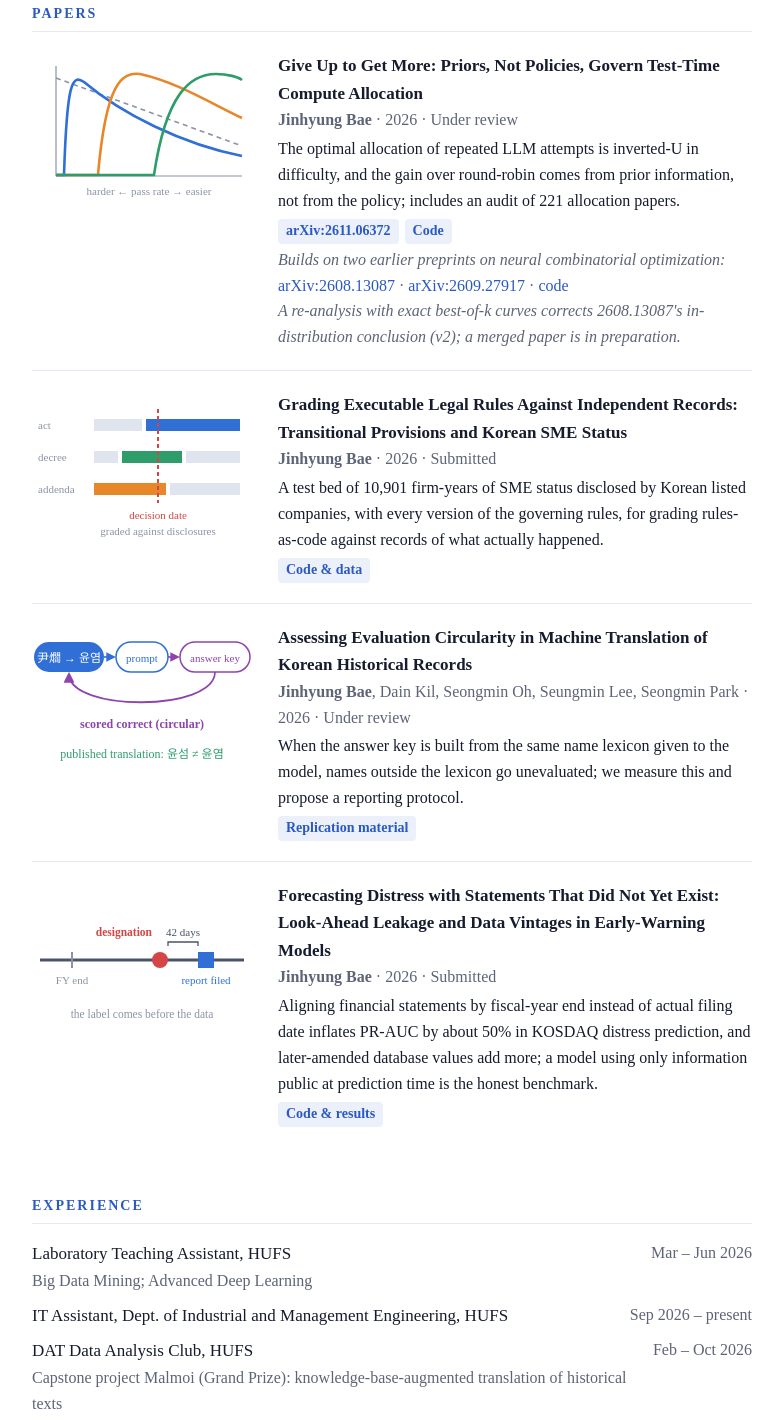
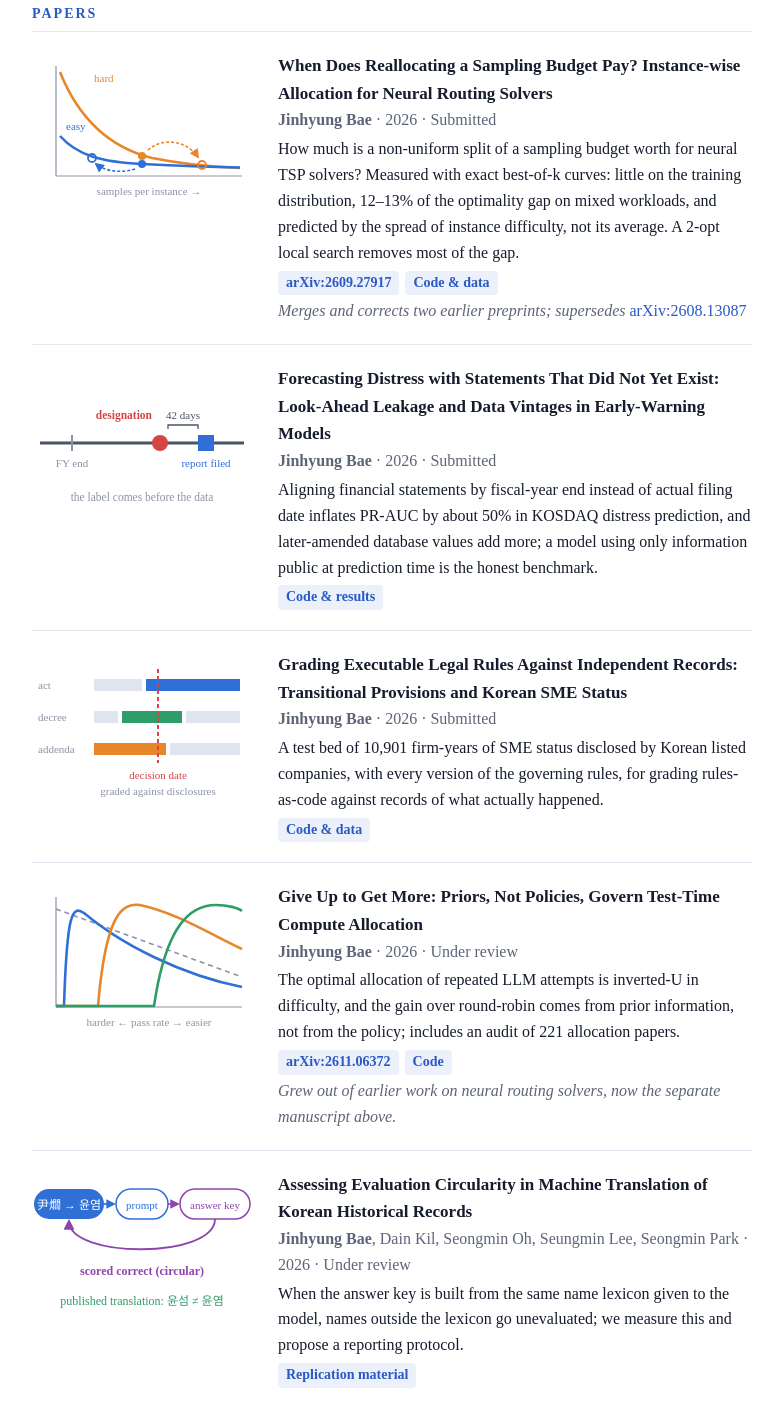
Before and after one commit to nepersoned/nepersoned.github.io, a plain HTML site: page index.html in a window 1280 px wide. Shown: the part 590-2010 px from the top of the page, without its empty margins (248-1031 px from the left). Drawn offline with Linux system fonts and the light colour scheme.

Commit message:
Add the merged NCO paper and list papers newest first
Co-Authored-By: Claude Opus 5.5 <noreply@anthropic.com>

```diff
--- a/index.html
+++ b/index.html
@@ -109,21 +109,43 @@ html[lang="en"] [lang="ko"], html[lang="ko"] [lang="en"] { display: none !import
 <h2><span lang="en">Papers</span><span lang="ko">논문</span></h2>
 
 <div class="pub">
-<svg class="thumb" viewBox="0 0 220 150" role="img" aria-label="Inverted-U optimal allocation" font-family="Times New Roman, Times, Noto Serif KR, serif">
+<svg class="thumb" viewBox="0 0 220 150" role="img" aria-label="Moving samples from an easy instance to a hard one" font-family="Times New Roman, Times, Noto Serif KR, serif">
+<defs><marker id="m3" viewBox="0 0 10 10" refX="8" refY="5" markerWidth="6" markerHeight="6" orient="auto"><path d="M0 0L10 5L0 10z" fill="#2f6fd6"/></marker><marker id="m4" viewBox="0 0 10 10" refX="8" refY="5" markerWidth="6" markerHeight="6" orient="auto"><path d="M0 0L10 5L0 10z" fill="#e8862a"/></marker></defs>
 <line x1="24" y1="124" x2="210" y2="124" stroke="#8a93a6" stroke-width="1.2"/><line x1="24" y1="14" x2="24" y2="124" stroke="#8a93a6" stroke-width="1.2"/>
-<path d="M24 26 L210 94" stroke="#8a93a6" stroke-width="1.6" stroke-dasharray="5 4" fill="none"/>
-<path d="M24 123 L32 123 C35 30 40 22 52 30 C90 62 150 92 210 104" stroke="#2f6fd6" stroke-width="2.6" fill="none"/>
-<path d="M24 123 L66 123 C74 30 90 20 108 22 C145 30 180 52 210 66" stroke="#e8862a" stroke-width="2.6" fill="none"/>
-<path d="M24 123 L122 123 C134 42 158 22 184 22 C196 22 206 25 210 28" stroke="#2e9d6a" stroke-width="2.6" fill="none"/>
-<text x="117" y="143" font-size="11" fill="#8a93a6" text-anchor="middle">harder &#8592; pass rate &#8594; easier</text>
+<path d="M28 20 C48 70 80 96 120 106 C150 112 180 115 208 116" stroke="#e8862a" stroke-width="2.6" fill="none"/>
+<path d="M28 84 C46 104 70 110 110 112 C150 114 180 115 208 115.5" stroke="#2f6fd6" stroke-width="2.6" fill="none"/>
+<circle cx="110" cy="104" r="4" fill="#e8862a"/><circle cx="110" cy="112" r="4" fill="#2f6fd6"/>
+<circle cx="170" cy="113" r="4" fill="none" stroke="#e8862a" stroke-width="1.8"/><circle cx="60" cy="106" r="4" fill="none" stroke="#2f6fd6" stroke-width="1.8"/>
+<path d="M103 117 C90 121 74 120 64 112" stroke="#2f6fd6" stroke-width="1.6" fill="none" stroke-dasharray="3 2" marker-end="url(#m3)"/>
+<path d="M116 98 C132 84 156 90 166 105" stroke="#e8862a" stroke-width="1.6" fill="none" stroke-dasharray="3 2" marker-end="url(#m4)"/>
+<text x="62" y="30" font-size="11" fill="#e8862a">hard</text><text x="34" y="78" font-size="11" fill="#2f6fd6">easy</text>
+<text x="117" y="143" font-size="11" fill="#8a93a6" text-anchor="middle">samples per instance &#8594;</text>
 </svg>
 <div>
-  <div class="title">Give Up to Get More: Priors, Not Policies, Govern Test-Time Compute Allocation</div>
-  <div class="meta"><span class="me">Jinhyung Bae</span> · 2026 · <span lang="en">Under review</span><span lang="ko">심사 중</span></div>
-  <div class="note" lang="en">The optimal allocation of repeated LLM attempts is inverted-U in difficulty, and the gain over round-robin comes from prior information, not from the policy; includes an audit of 221 allocation papers.</div>
-  <div class="note" lang="ko">LLM 반복 시도의 최적 배분은 난이도에 대해 역U자형이며, 균등 배분 대비 이득은 배분 정책이 아니라 사전 정보에서 나옴을 보임. 배분 논문 221편 검토 포함.</div>
-  <div class="tags"><a href="https://arxiv.org/abs/2611.06372">arXiv:2611.06372</a><a href="https://github.com/nepersoned/priors-not-policies">Code</a></div>
-  <div class="note" style="color:var(--muted)"><i lang="en">Builds on two earlier preprints on neural combinatorial optimization:</i><i lang="ko">신경망 조합최적화에 관한 선행 프리프린트 2편에서 출발:</i> <a href="https://arxiv.org/abs/2608.13087" title="Sampling Luck Masquerades as Allocation Gain">arXiv:2608.13087</a> · <a href="https://arxiv.org/abs/2609.27917" title="Spread and Scale: What Determines Whether Test-Time Budget Allocation Pays">arXiv:2609.27917</a> · <a href="https://github.com/nepersoned/best-of-k-allocation">code</a><br><i lang="en">A re-analysis with exact best-of-k curves corrects 2608.13087's in-distribution conclusion (v2); a merged paper is in preparation.</i><i lang="ko">정확한 best-of-k 곡선으로 재분석해 2608.13087의 분포 내 결론을 정정했고(v2), 두 편을 합친 논문을 준비 중.</i></div>
+  <div class="title">When Does Reallocating a Sampling Budget Pay? Instance-wise Allocation for Neural Routing Solvers</div>
+  <div class="meta"><span class="me">Jinhyung Bae</span> · 2026 · <span lang="en">Submitted</span><span lang="ko">투고</span></div>
+  <div class="note" lang="en">How much is a non-uniform split of a sampling budget worth for neural TSP solvers? Measured with exact best-of-k curves: little on the training distribution, 12&#8211;13% of the optimality gap on mixed workloads, and predicted by the spread of instance difficulty, not its average. A 2-opt local search removes most of the gap.</div>
+  <div class="note" lang="ko">신경망 TSP 솔버에서 샘플링 예산을 인스턴스별로 다르게 나누면 얼마나 이득일까? 정확한 best-of-k 곡선으로 측정하면 학습 분포에서는 작고, 혼합 작업에서는 최적성 갭의 12&#8211;13%이며, 난이도의 평균이 아니라 편차가 이득을 예측함. 2-opt 지역 탐색이 갭 대부분을 없앤다는 점도 보고.</div>
+  <div class="tags"><a href="https://arxiv.org/abs/2609.27917">arXiv:2609.27917</a><a href="https://github.com/nepersoned/best-of-k-allocation">Code &amp; data</a></div>
+  <div class="note" style="color:var(--muted)"><i lang="en">Merges and corrects two earlier preprints; supersedes</i><i lang="ko">앞선 프리프린트 2편을 합치고 정정한 논문으로, 다음을 대체:</i> <a href="https://arxiv.org/abs/2608.13087">arXiv:2608.13087</a></div>
+</div>
+</div>
+
+<div class="pub">
+<svg class="thumb" viewBox="0 0 220 150" role="img" aria-label="Event happens before the annual report is filed" font-family="Times New Roman, Times, Noto Serif KR, serif">
+<line x1="8" y1="78" x2="212" y2="78" stroke="#4a5468" stroke-width="3"/>
+<line x1="40" y1="70" x2="40" y2="86" stroke="#8a93a6" stroke-width="2"/><text x="40" y="102" font-size="11" text-anchor="middle" fill="#8a93a6">FY end</text>
+<circle cx="128" cy="78" r="8" fill="#d64545"/><text x="120" y="54" font-size="11.5" text-anchor="end" fill="#d64545" font-weight="bold">designation</text>
+<rect x="166" y="70" width="16" height="16" fill="#2f6fd6"/><text x="174" y="102" font-size="11" text-anchor="middle" fill="#2f6fd6">report filed</text>
+<path d="M136 64 L136 60 L166 60 L166 64" stroke="#4a5468" stroke-width="1.3" fill="none"/><text x="151" y="54" font-size="11" text-anchor="middle" fill="#4a5468">42 days</text>
+<text x="110" y="136" font-size="11.5" text-anchor="middle" fill="#8a93a6">the label comes before the data</text>
+</svg>
+<div>
+  <div class="title">Forecasting Distress with Statements That Did Not Yet Exist: Look-Ahead Leakage and Data Vintages in Early-Warning Models</div>
+  <div class="meta"><span class="me">Jinhyung Bae</span> · 2026 · <span lang="en">Submitted</span><span lang="ko">투고</span></div>
+  <div class="note" lang="en">Aligning financial statements by fiscal-year end instead of actual filing date inflates PR-AUC by about 50% in KOSDAQ distress prediction, and later-amended database values add more; a model using only information public at prediction time is the honest benchmark.</div>
+  <div class="note" lang="ko">코스닥 부실 예측에서 재무제표를 실제 공시일이 아닌 결산일 기준으로 붙이면 PR-AUC가 약 50% 부풀려지고, 나중에 정정된 DB 값을 쓰면 더 부풀려짐을 보임. 예측 시점에 공개된 정보만 쓴 모형이 공정한 비교 기준임.</div>
+  <div class="tags"><a href="https://github.com/nepersoned/lookahead-leakage-distress">Code &amp; results</a></div>
 </div>
 </div>
 
@@ -149,6 +171,25 @@ html[lang="en"] [lang="ko"], html[lang="ko"] [lang="en"] { display: none !import
 </div>
 
 <div class="pub">
+<svg class="thumb" viewBox="0 0 220 150" role="img" aria-label="Inverted-U optimal allocation" font-family="Times New Roman, Times, Noto Serif KR, serif">
+<line x1="24" y1="124" x2="210" y2="124" stroke="#8a93a6" stroke-width="1.2"/><line x1="24" y1="14" x2="24" y2="124" stroke="#8a93a6" stroke-width="1.2"/>
+<path d="M24 26 L210 94" stroke="#8a93a6" stroke-width="1.6" stroke-dasharray="5 4" fill="none"/>
+<path d="M24 123 L32 123 C35 30 40 22 52 30 C90 62 150 92 210 104" stroke="#2f6fd6" stroke-width="2.6" fill="none"/>
+<path d="M24 123 L66 123 C74 30 90 20 108 22 C145 30 180 52 210 66" stroke="#e8862a" stroke-width="2.6" fill="none"/>
+<path d="M24 123 L122 123 C134 42 158 22 184 22 C196 22 206 25 210 28" stroke="#2e9d6a" stroke-width="2.6" fill="none"/>
+<text x="117" y="143" font-size="11" fill="#8a93a6" text-anchor="middle">harder &#8592; pass rate &#8594; easier</text>
+</svg>
+<div>
+  <div class="title">Give Up to Get More: Priors, Not Policies, Govern Test-Time Compute Allocation</div>
+  <div class="meta"><span class="me">Jinhyung Bae</span> · 2026 · <span lang="en">Under review</span><span lang="ko">심사 중</span></div>
+  <div class="note" lang="en">The optimal allocation of repeated LLM attempts is inverted-U in difficulty, and the gain over round-robin comes from prior information, not from the policy; includes an audit of 221 allocation papers.</div>
+  <div class="note" lang="ko">LLM 반복 시도의 최적 배분은 난이도에 대해 역U자형이며, 균등 배분 대비 이득은 배분 정책이 아니라 사전 정보에서 나옴을 보임. 배분 논문 221편 검토 포함.</div>
+  <div class="tags"><a href="https://arxiv.org/abs/2611.06372">arXiv:2611.06372</a><a href="https://github.com/nepersoned/priors-not-policies">Code</a></div>
+  <div class="note" style="color:var(--muted)"><i lang="en">Grew out of earlier work on neural routing solvers, now the separate manuscript above.</i><i lang="ko">신경망 라우팅 솔버에 관한 앞선 연구에서 출발했으며, 그 연구는 위의 별도 논문으로 정리됨.</i></div>
+</div>
+</div>
+
+<div class="pub">
 <svg class="thumb" viewBox="0 0 220 150" role="img" aria-label="Circular evaluation loop" font-family="Times New Roman, Times, Noto Serif KR, serif">
 <defs><marker id="m1" viewBox="0 0 10 10" refX="8" refY="5" markerWidth="6" markerHeight="6" orient="auto"><path d="M0 0L10 5L0 10z" fill="#8e44ad"/></marker>
 <marker id="m2" viewBox="0 0 10 10" refX="8" refY="5" markerWidth="6" markerHeight="6" orient="auto"><path d="M0 0L10 5L0 10z" fill="#2f6fd6"/></marker></defs>
@@ -166,24 +207,6 @@ html[lang="en"] [lang="ko"], html[lang="ko"] [lang="en"] { display: none !import
   <div class="note" lang="en">When the answer key is built from the same name lexicon given to the model, names outside the lexicon go unevaluated; we measure this and propose a reporting protocol.</div>
   <div class="note" lang="ko">모델에 준 인명 사전으로 정답지를 만들면 사전에 없는 인명은 평가되지 않는 순환 구조를 측정하고, 보고 지침을 제안.</div>
   <div class="tags"><a href="https://github.com/nepersoned/malmoi-sjw-eval">Replication material</a></div>
-</div>
-</div>
-
-<div class="pub">
-<svg class="thumb" viewBox="0 0 220 150" role="img" aria-label="Event happens before the annual report is filed" font-family="Times New Roman, Times, Noto Serif KR, serif">
-<line x1="8" y1="78" x2="212" y2="78" stroke="#4a5468" stroke-width="3"/>
-<line x1="40" y1="70" x2="40" y2="86" stroke="#8a93a6" stroke-width="2"/><text x="40" y="102" font-size="11" text-anchor="middle" fill="#8a93a6">FY end</text>
-<circle cx="128" cy="78" r="8" fill="#d64545"/><text x="120" y="54" font-size="11.5" text-anchor="end" fill="#d64545" font-weight="bold">designation</text>
-<rect x="166" y="70" width="16" height="16" fill="#2f6fd6"/><text x="174" y="102" font-size="11" text-anchor="middle" fill="#2f6fd6">report filed</text>
-<path d="M136 64 L136 60 L166 60 L166 64" stroke="#4a5468" stroke-width="1.3" fill="none"/><text x="151" y="54" font-size="11" text-anchor="middle" fill="#4a5468">42 days</text>
-<text x="110" y="136" font-size="11.5" text-anchor="middle" fill="#8a93a6">the label comes before the data</text>
-</svg>
-<div>
-  <div class="title">Forecasting Distress with Statements That Did Not Yet Exist: Look-Ahead Leakage and Data Vintages in Early-Warning Models</div>
-  <div class="meta"><span class="me">Jinhyung Bae</span> · 2026 · <span lang="en">Submitted</span><span lang="ko">투고</span></div>
-  <div class="note" lang="en">Aligning financial statements by fiscal-year end instead of actual filing date inflates PR-AUC by about 50% in KOSDAQ distress prediction, and later-amended database values add more; a model using only information public at prediction time is the honest benchmark.</div>
-  <div class="note" lang="ko">코스닥 부실 예측에서 재무제표를 실제 공시일이 아닌 결산일 기준으로 붙이면 PR-AUC가 약 50% 부풀려지고, 나중에 정정된 DB 값을 쓰면 더 부풀려짐을 보임. 예측 시점에 공개된 정보만 쓴 모형이 공정한 비교 기준임.</div>
-  <div class="tags"><a href="https://github.com/nepersoned/lookahead-leakage-distress">Code &amp; results</a></div>
 </div>
 </div>
 
```
